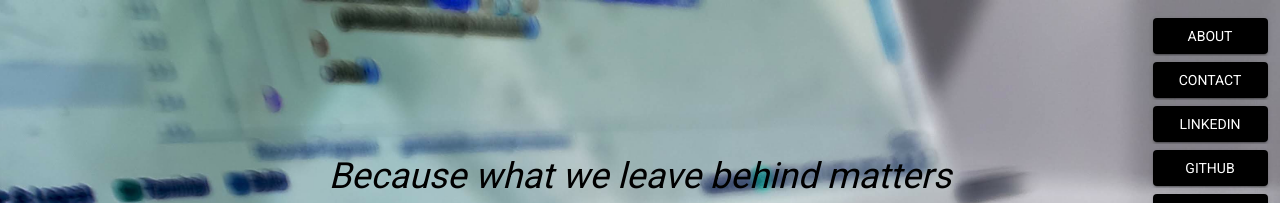
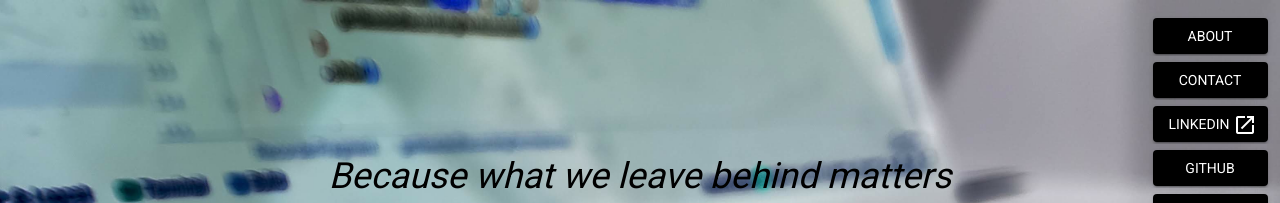
Before and after one commit to stevepopovich/stevenpopovichme, an Angular app: page / in a window 1280 px wide. Both pictures are taken after a click on the button "LINKEDIN". Shown: the top 203 px of the page. Built offline with nearby package versions, Linux system fonts and the light colour scheme.

Commit message:
Add goto buttons

```diff
--- a/src/app/app.component.css
+++ b/src/app/app.component.css
@@ -117,6 +117,7 @@
 }
 
 .consistent-button-width {
+  transition: all 0.75s;
   width: 115px;
   margin-top: 0px;
   margin-bottom: 0px;
--- a/src/app/app.component.html
+++ b/src/app/app.component.html
@@ -20,13 +20,19 @@
         <button (click)="showContactCard()" class="consistent-button-width" mat-raised-button> CONTACT </button>
       </mat-grid-tile>
       <mat-grid-tile [colspan]="1">
-        <button (click)="goToLinkedIn()" mat-raised-button class="consistent-button-width"> LINKEDIN </button>
+        <button (click)="goToLinkedIn()" mat-raised-button class="consistent-button-width">
+          LINKEDIN <mat-icon *ngIf="showGoToLinkedIn">launch</mat-icon>
+        </button>
       </mat-grid-tile>
       <mat-grid-tile [colspan]="1">
-        <button (click)="goToGithub()" mat-raised-button class="consistent-button-width"> GITHUB </button>
+        <button (click)="goToGithub()" mat-raised-button class="consistent-button-width">
+          GITHUB <mat-icon *ngIf="showGoToGithub">launch</mat-icon>
+        </button>
       </mat-grid-tile>
       <mat-grid-tile [colspan]="1">
-        <button (click)="goToMedium()" class="consistent-button-width" mat-raised-button> MEDIUM </button>
+        <button (click)="goToMedium()" class="consistent-button-width" mat-raised-button>
+           MEDIUM <mat-icon *ngIf="showGoToMedium">launch</mat-icon>
+        </button>
       </mat-grid-tile>
       <mat-grid-tile [colspan]="1">
         <button (click)="goToGamechanger()" class="consistent-button-width gamechanger-button" mat-raised-button> GC </button>
--- a/src/app/app.component.ts
+++ b/src/app/app.component.ts
@@ -16,6 +16,10 @@ export class AppComponent implements AfterContentInit {
   public showHome = true;
   public showAbout = false;
 
+  public showGoToLinkedIn = false;
+  public showGoToGithub = false;
+  public showGoToMedium = false;
+
   constructor(private iconRegistry: MatIconRegistry, private sanitizer: DomSanitizer) {
     iconRegistry.addSvgIcon(
       'html',
@@ -32,15 +36,27 @@ export class AppComponent implements AfterContentInit {
   }
 
   public goToLinkedIn() {
-    window.open('https://www.linkedin.com/in/steven-popovich-64bb8515b/', '_blank');
+    if (this.showGoToLinkedIn) {
+      window.open('https://www.linkedin.com/in/steven-popovich-64bb8515b/', '_blank');
+    } else {
+      this.showGoToLinkedIn = true;
+    }
   }
 
   public goToGithub() {
-    window.open('https://github.com/stevepopovich', '_blank');
+    if (this.showGoToGithub) {
+      window.open('https://github.com/stevepopovich', '_blank');
+    } else {
+      this.showGoToGithub = true;
+    }
   }
 
   public goToMedium() {
-    window.open('https://medium.com/@steven.popovich', '_blank');
+    if (this.showGoToMedium) {
+      window.open('https://medium.com/@steven.popovich', '_blank');
+    } else {
+      this.showGoToMedium = true;
+    }
   }
 
   public goToGamechanger() {
```
